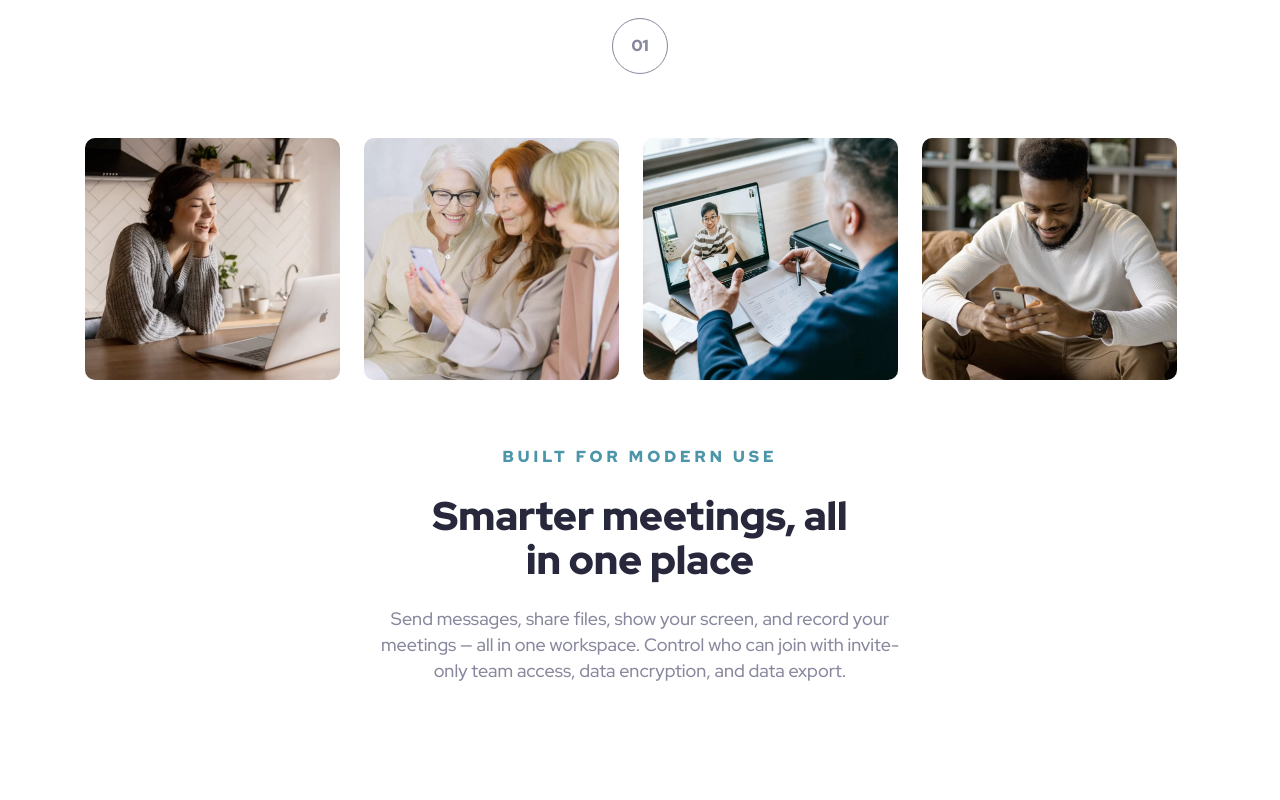
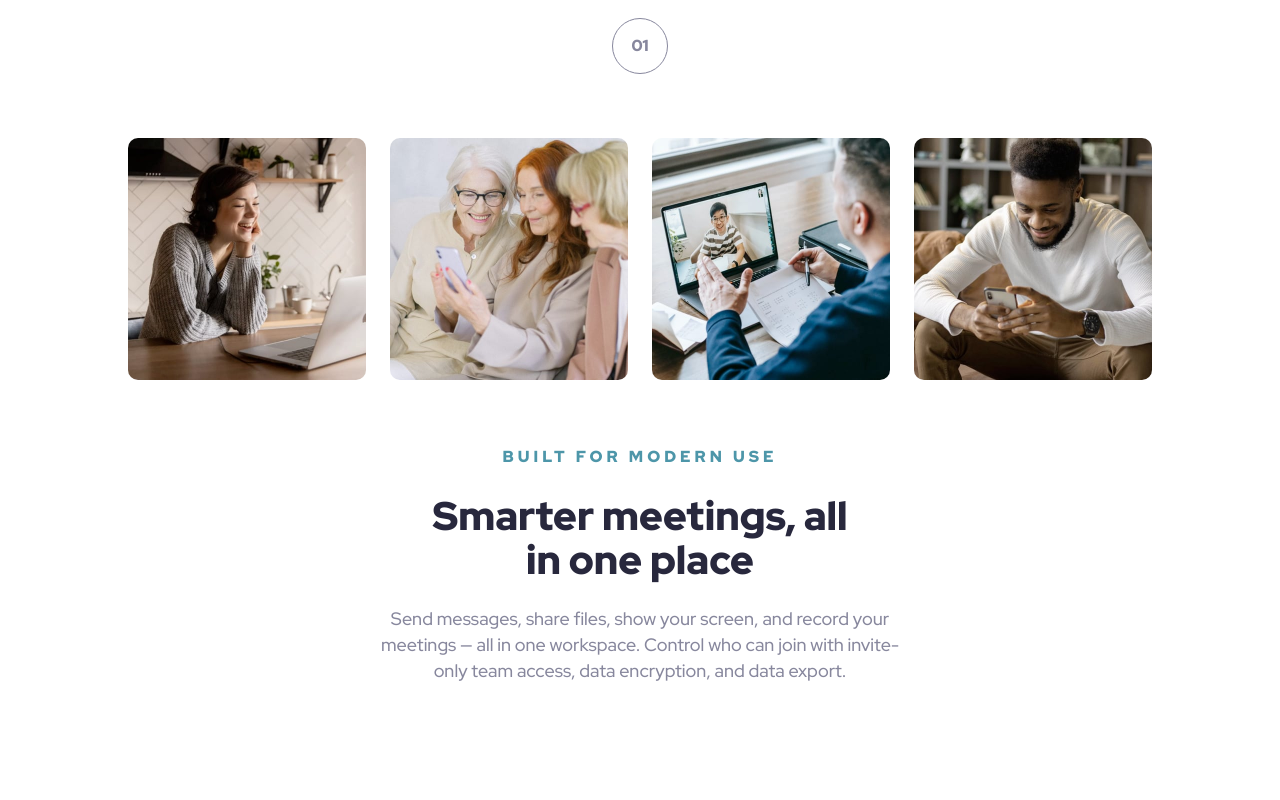
Before and after one commit to trekab/meet-landing-page, a plain HTML site: page index.html in a window 1280 px wide. Shown: the part 640-1440 px from the top of the page. Drawn offline with Linux system fonts and the light colour scheme.

Commit message:
Use more responsive units for the hero images grid to avoid the horizontal scroll bar

```diff
--- a/main.css
+++ b/main.css
@@ -120,16 +120,16 @@ header .btns {
 
 .hero-images {
   display: grid;
-  grid-template-columns: 151px 151px;
+  grid-template-columns: 1fr 1fr;
   grid-template-rows: 143px 143px;
   gap: 24px;
-  width: 327px;
+  width: 80%;
   margin: 64px auto;
 }
 
 .hero-image {
-  width: 151px;
-  height: 143px;
+  width: 100%;
+  height: 100%;
   border-radius: 10px;
 }
 
@@ -275,7 +275,7 @@ footer .btn span {
 
   .hero-images {
     display: flex;
-    width: 689px;
+    max-width: 689px;
   }
 
   .hero-image {
@@ -322,7 +322,7 @@ footer .btn span {
   }
 
   .hero-images {
-    width: 1110px;
+    max-width: 1110px;
   }
 
   .hero-image {
@@ -356,4 +356,8 @@ footer .btn span {
     max-width: 350px;
     text-align: start;
   }
+
+  footer .btn {
+    margin-right: 0;
+  }
 }
```
